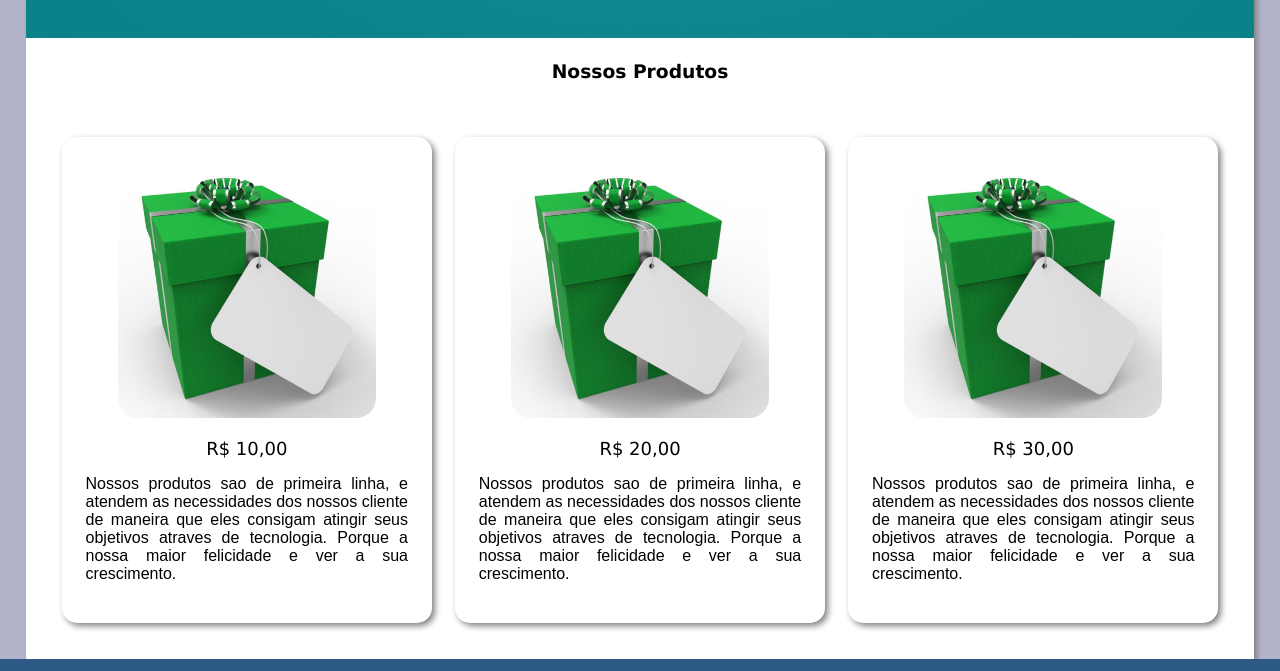
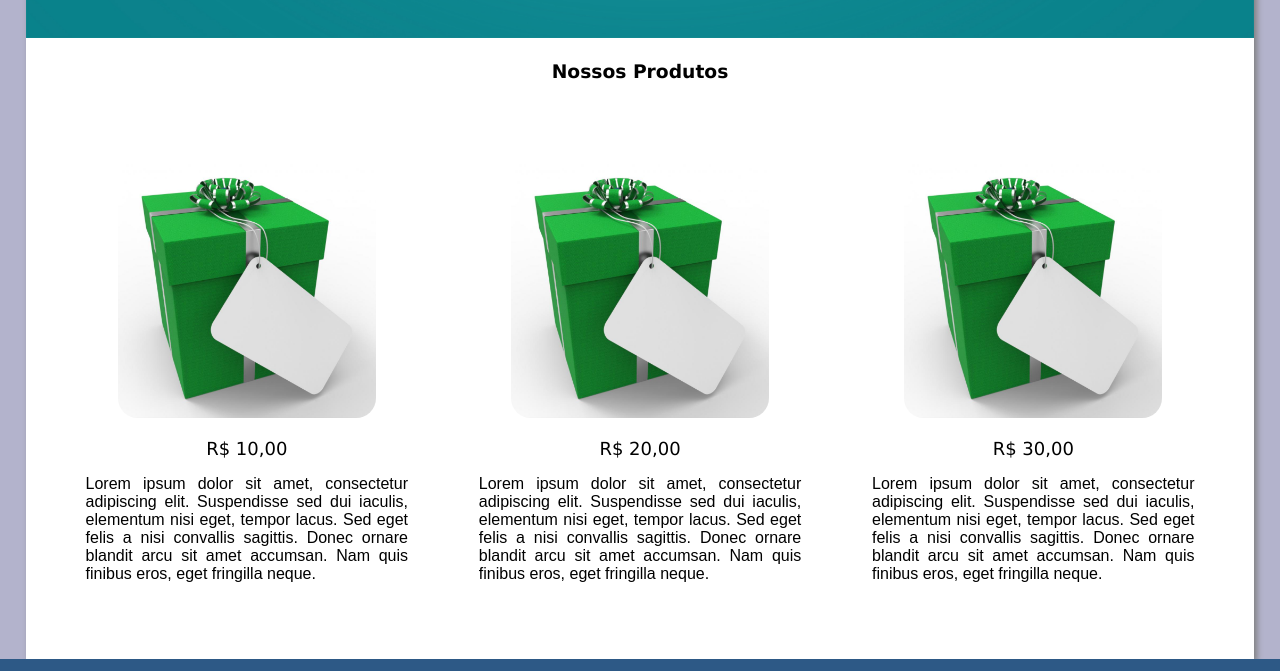
Before and after one commit to edsonbruno415/lojavirtual, a plain HTML site: page index.html in a window 1280 px wide. Shown: the part 980-1651 px from the top of the page. Drawn offline with Linux system fonts and the light colour scheme.

Commit message:
Fixing layout in pages

```diff
--- a/css/estilos.css
+++ b/css/estilos.css
@@ -32,6 +32,9 @@ body {
     text-align: center;
     width: 100%;
 }
+#navbar a:hover{
+    border: 1px solid white;
+}
 #banner-main img{
     width: 100%;
 }
@@ -49,7 +52,12 @@ body {
     padding: 2%;
     margin: 1%;
     border-radius: 15px;
+    transition: 0.5s;
+}
+.product-card:hover{
     box-shadow: gray 3px 3px 6px;
+    background-color: #F4F4F4;
+    transition: 0.5s;
 }
 .product-card img{
     width: 80%;
--- a/index.html
+++ b/index.html
@@ -31,33 +31,29 @@
                     <img class="product-image" src="images/product-card.jpg">
                     <span class="product-price">R$ 10,00</span>
                     <p class="product-desc">
-                        Nossos produtos sao de primeira linha, e atendem
-                        as necessidades dos nossos cliente de maneira
-                        que eles consigam atingir seus objetivos atraves
-                        de tecnologia. Porque a nossa maior felicidade e ver
-                        a sua crescimento.
-                    </p>
+                        Lorem ipsum dolor sit amet, consectetur adipiscing elit.
+                        Suspendisse sed dui iaculis, elementum nisi eget, tempor lacus.
+                        Sed eget felis a nisi convallis sagittis. Donec ornare blandit
+                        arcu sit amet accumsan. Nam quis finibus eros, eget fringilla neque.
                 </div>
                 <div class="product-card">
                     <img class="product-image" src="images/product-card.jpg">
                     <span class="product-price">R$ 20,00</span>
                     <p class="product-desc">
-                        Nossos produtos sao de primeira linha, e atendem
-                        as necessidades dos nossos cliente de maneira
-                        que eles consigam atingir seus objetivos atraves
-                        de tecnologia. Porque a nossa maior felicidade e ver
-                        a sua crescimento.
+                        Lorem ipsum dolor sit amet, consectetur adipiscing elit.
+                        Suspendisse sed dui iaculis, elementum nisi eget, tempor lacus.
+                        Sed eget felis a nisi convallis sagittis. Donec ornare blandit
+                        arcu sit amet accumsan. Nam quis finibus eros, eget fringilla neque.
                     </p>
                 </div>
                 <div class="product-card">
                     <img class="product-image" src="images/product-card.jpg">
                     <span class="product-price">R$ 30,00</span>
                     <p class="product-desc">
-                        Nossos produtos sao de primeira linha, e atendem
-                        as necessidades dos nossos cliente de maneira
-                        que eles consigam atingir seus objetivos atraves
-                        de tecnologia. Porque a nossa maior felicidade e ver
-                        a sua crescimento.
+                        Lorem ipsum dolor sit amet, consectetur adipiscing elit.
+                        Suspendisse sed dui iaculis, elementum nisi eget, tempor lacus.
+                        Sed eget felis a nisi convallis sagittis. Donec ornare blandit
+                        arcu sit amet accumsan. Nam quis finibus eros, eget fringilla neque.
                     </p>
                 </div>
             </div>
```
